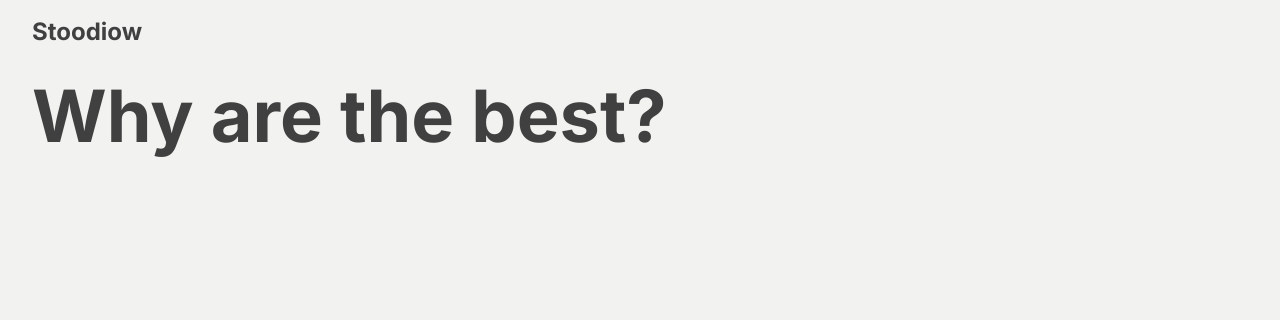
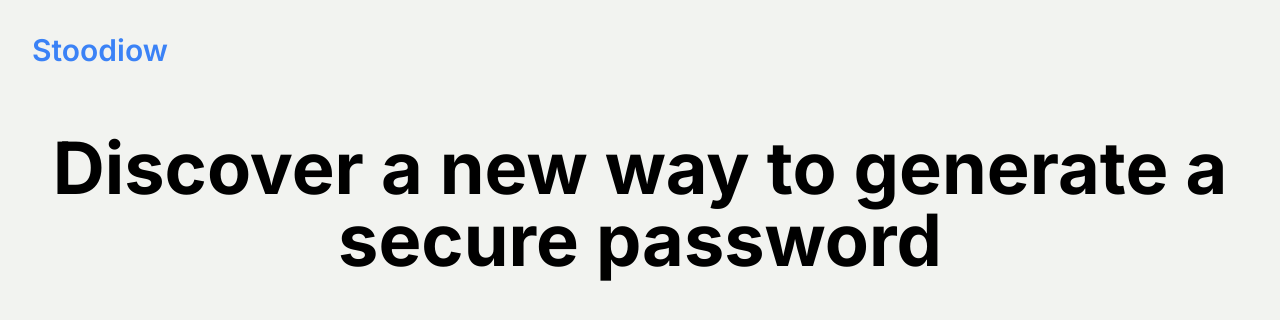
Before and after one commit to CarlosPProjects/pass-generator, a Next.js app: page / in a window 1280 px wide. Shown: the top 320 px of the page. Built offline with nearby package versions, Linux system fonts and the light colour scheme.

Commit message:
setting up colors and variables

```diff
--- a/src/app/layout.tsx
+++ b/src/app/layout.tsx
@@ -20,7 +20,7 @@ export default function RootLayout({
       <body className={inter.className}>
         <main className="container min-h-screen flex flex-col mx-auto">
           <Header />
-          <div className="flex-1 px-4 sm:px-8 py-4">{children}</div>
+          <div className="flex-1 p-8">{children}</div>
         </main>
       </body>
     </html>
--- a/src/app/page.tsx
+++ b/src/app/page.tsx
@@ -1,7 +1,7 @@
 export default function Home() {
   return (
-    <section className="">
-      <h1 className="text-5xl md:text-7xl font-bold">Why are the best?</h1>
+    <section className="flex flex-col md:flex-row ">
+      <h1 className="text-4xl md:text-7xl font-bold text-center">Discover a new way to generate a secure password</h1>
     </section>
   );
 }
--- a/src/components/Header.tsx
+++ b/src/components/Header.tsx
@@ -1,7 +1,7 @@
 const Header = () => {
   return (
-    <header className="px-4 sm:px-8 py-4 flex justify-between gap-8">
-        <span className="text-2xl font-bold">
+    <header className="p-8 flex justify-between gap-8">
+        <span className="text-3xl font-semibold text-blue-500">
             Stoodiow
         </span>
     </header>
--- a/src/styles/globals.css
+++ b/src/styles/globals.css
@@ -2,10 +2,17 @@
 @tailwind components;
 @tailwind utilities;
 
+:root{
+    --primary: #3b82f6;
+    --secondary: #262626;
+    --text-light: #262626;
+    --background-light: #f2f3f0;
+
+}
 
 
 @layer base{
     body{
-        @apply bg-[#f2f3f0] text-neutral-700
+        @apply bg-[#f2f3f0]
     }
 }
```
